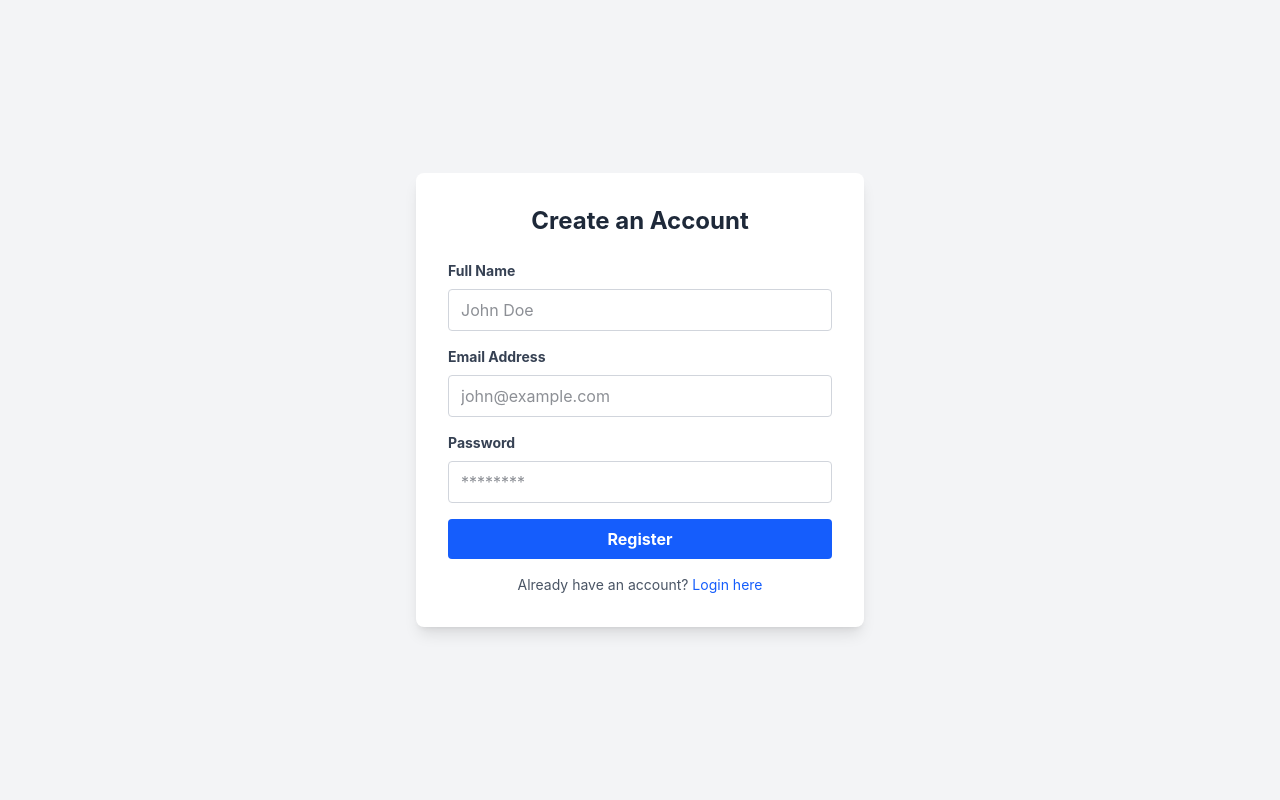
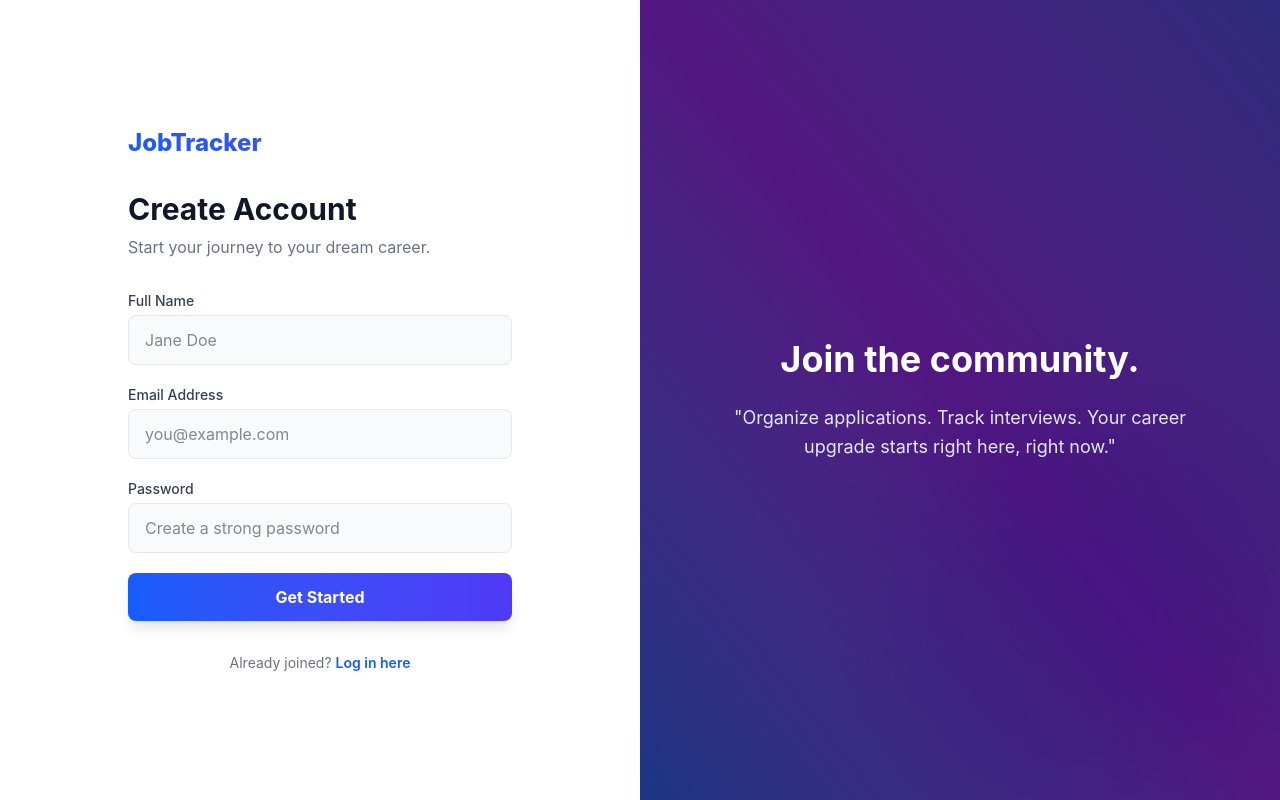
Before and after one commit to ErikLozanov/Job-Application-Tracker, a React (Vite) app in the folder client/: page /register in a window 1280 px wide. Built offline with nearby package versions, Linux system fonts and the light colour scheme; no server answers.

Commit message:
added new design for login and register page

```diff
--- a/client/src/pages/Login/Login.tsx
+++ b/client/src/pages/Login/Login.tsx
@@ -3,11 +3,7 @@ import { Link } from 'react-router-dom';
 import { useLogin } from '../../hooks/useAuth';
 
 const Login = () => {
-  const [formData, setFormData] = useState({
-    email: '',
-    password: '',
-  });
-
+  const [formData, setFormData] = useState({ email: '', password: '' });
   const { mutate: login, isPending, isError, error } = useLogin();
 
   const handleChange = (e: React.ChangeEvent<HTMLInputElement>) => {
@@ -20,67 +16,80 @@ const Login = () => {
   };
 
   return (
-    <div className="min-h-screen flex items-center justify-center bg-gray-100">
-      <div className="bg-white p-8 rounded-lg shadow-lg w-full max-w-md">
-        <h2 className="text-2xl font-bold text-center text-gray-800 mb-6">
-          Welcome Back
-        </h2>
+    <div className="min-h-screen flex">
+      <div className="w-full md:w-1/2 flex flex-col justify-center items-center bg-white px-8 py-12 lg:px-24">
+        <div className="w-full max-w-sm">
+          <Link to="/" className="text-2xl font-extrabold bg-clip-text text-transparent bg-gradient-to-r from-blue-600 to-indigo-600 mb-8 block">
+            JobTracker
+          </Link>
+
+          <h2 className="text-3xl font-bold text-gray-900 mb-2">Welcome back</h2>
+          <p className="text-gray-500 mb-8">Please enter your details to sign in.</p>
 
           {isError && (
-          <div className="bg-red-100 border border-red-400 text-red-700 px-4 py-3 rounded mb-4 text-sm">
+            <div className="bg-red-50 border-l-4 border-red-500 text-red-700 p-4 mb-6 text-sm rounded-r">
               {(error as any)?.response?.data?.message || 'Login failed'}
             </div>
           )}
 
-        <form onSubmit={handleSubmit} className="space-y-4">
+          <form onSubmit={handleSubmit} className="space-y-6">
             <div>
-            <label className="block text-gray-700 text-sm font-bold mb-2">
-              Email Address
-            </label>
+              <label className="block text-sm font-medium text-gray-700 mb-1">Email Address</label>
               <input
                 type="email"
                 name="email"
+                required
+                className="w-full px-4 py-3 rounded-lg bg-gray-50 border border-gray-200 text-gray-900 focus:outline-none focus:ring-2 focus:ring-blue-500 focus:bg-white transition-all"
+                placeholder="you@example.com"
                 value={formData.email}
                 onChange={handleChange}
-              className="w-full px-3 py-2 border border-gray-300 rounded focus:outline-none focus:ring-2 focus:ring-blue-500"
-              placeholder="john@example.com"
-              required
               />
             </div>
 
             <div>
-            <label className="block text-gray-700 text-sm font-bold mb-2">
-              Password
-            </label>
+              <label className="block text-sm font-medium text-gray-700 mb-1">Password</label>
               <input
                 type="password"
                 name="password"
+                required
+                className="w-full px-4 py-3 rounded-lg bg-gray-50 border border-gray-200 text-gray-900 focus:outline-none focus:ring-2 focus:ring-blue-500 focus:bg-white transition-all"
+                placeholder="••••••••"
                 value={formData.password}
                 onChange={handleChange}
-              className="w-full px-3 py-2 border border-gray-300 rounded focus:outline-none focus:ring-2 focus:ring-blue-500"
-              placeholder="********"
-              required
               />
             </div>
 
             <button
               type="submit"
               disabled={isPending}
-            className={`w-full text-white font-bold py-2 px-4 rounded transition duration-200
-              ${isPending
-                ? 'bg-blue-300 cursor-not-allowed'
-                : 'bg-blue-600 hover:bg-blue-700'}`}
+              className={`w-full py-3 px-4 rounded-lg text-white font-bold shadow-lg transform transition-all duration-200
+                bg-gradient-to-r from-blue-600 to-indigo-600 hover:from-blue-700 hover:to-indigo-700 hover:-translate-y-0.5
+                ${isPending ? 'opacity-70 cursor-not-allowed' : ''}`}
             >
-            {isPending ? 'Logging in...' : 'Login'}
+              {isPending ? 'Signing in...' : 'Sign in'}
             </button>
           </form>
 
-        <p className="mt-4 text-center text-sm text-gray-600">
+          <p className="mt-8 text-center text-sm text-gray-500">
             Don't have an account?{' '}
-          <Link to="/register" className="text-blue-600 hover:underline">
-            Register here
+            <Link to="/register" className="font-semibold text-blue-600 hover:text-blue-500 hover:underline">
+              Create free account
             </Link>
           </p>
+        </div>
+      </div>
+
+      <div className="hidden md:flex md:w-1/2 bg-gray-900 relative overflow-hidden items-center justify-center p-12">
+        <div className="absolute inset-0 bg-gradient-to-br from-blue-600 via-indigo-900 to-purple-900 opacity-90" />
+        <div className="absolute top-0 right-0 w-96 h-96 bg-blue-500 rounded-full mix-blend-multiply filter blur-3xl opacity-20 animate-blob" />
+        <div className="absolute bottom-0 left-0 w-96 h-96 bg-purple-500 rounded-full mix-blend-multiply filter blur-3xl opacity-20 animate-blob animation-delay-2000" />
+
+        <div className="relative z-10 text-white max-w-lg text-center">
+          <h2 className="text-4xl font-bold mb-6">Master your job search.</h2>
+          <p className="text-lg text-blue-100 leading-relaxed">
+            "The secret to getting ahead is getting started. Track every application, ace every interview, and land your dream job."
+          </p>
+        </div>
       </div>
     </div>
   );
--- a/client/src/pages/Register/Register.tsx
+++ b/client/src/pages/Register/Register.tsx
@@ -3,12 +3,7 @@ import { Link } from 'react-router-dom';
 import { useRegister } from '../../hooks/useAuth';
 
 const Register = () => {
-  const [formData, setFormData] = useState({
-    name: '',
-    email: '',
-    password: '',
-  });
-
+  const [formData, setFormData] = useState({ name: '', email: '', password: '' });
   const { mutate: register, isPending, isError, error } = useRegister();
 
   const handleChange = (e: React.ChangeEvent<HTMLInputElement>) => {
@@ -21,82 +16,92 @@ const Register = () => {
   };
 
   return (
-    <div className="min-h-screen flex items-center justify-center bg-gray-100">
-      <div className="bg-white p-8 rounded-lg shadow-lg w-full max-w-md">
-        <h2 className="text-2xl font-bold text-center text-gray-800 mb-6">
-          Create an Account
-        </h2>
+    <div className="min-h-screen flex">
+      <div className="w-full md:w-1/2 flex flex-col justify-center items-center bg-white px-8 py-12 lg:px-24">
+        <div className="w-full max-w-sm">
+          <Link to="/" className="text-2xl font-extrabold bg-clip-text text-transparent bg-gradient-to-r from-blue-600 to-indigo-600 mb-8 block">
+            JobTracker
+          </Link>
+
+          <h2 className="text-3xl font-bold text-gray-900 mb-2">Create Account</h2>
+          <p className="text-gray-500 mb-8">Start your journey to your dream career.</p>
 
           {isError && (
-          <div className="bg-red-100 border border-red-400 text-red-700 px-4 py-3 rounded mb-4 text-sm">
+            <div className="bg-red-50 border-l-4 border-red-500 text-red-700 p-4 mb-6 text-sm rounded-r">
               {(error as any)?.response?.data?.message || 'Registration failed'}
             </div>
           )}
 
-        <form onSubmit={handleSubmit} className="space-y-4">
+          <form onSubmit={handleSubmit} className="space-y-5">
             <div>
-            <label className="block text-gray-700 text-sm font-bold mb-2">
-              Full Name
-            </label>
+              <label className="block text-sm font-medium text-gray-700 mb-1">Full Name</label>
               <input
                 type="text"
                 name="name"
+                required
+                className="w-full px-4 py-3 rounded-lg bg-gray-50 border border-gray-200 text-gray-900 focus:outline-none focus:ring-2 focus:ring-blue-500 focus:bg-white transition-all"
+                placeholder="Jane Doe"
                 value={formData.name}
                 onChange={handleChange}
-              className="w-full px-3 py-2 border border-gray-300 rounded focus:outline-none focus:ring-2 focus:ring-blue-500"
-              placeholder="John Doe"
-              required
               />
             </div>
 
             <div>
-            <label className="block text-gray-700 text-sm font-bold mb-2">
-              Email Address
-            </label>
+              <label className="block text-sm font-medium text-gray-700 mb-1">Email Address</label>
               <input
                 type="email"
                 name="email"
+                required
+                className="w-full px-4 py-3 rounded-lg bg-gray-50 border border-gray-200 text-gray-900 focus:outline-none focus:ring-2 focus:ring-blue-500 focus:bg-white transition-all"
+                placeholder="you@example.com"
                 value={formData.email}
                 onChange={handleChange}
-              className="w-full px-3 py-2 border border-gray-300 rounded focus:outline-none focus:ring-2 focus:ring-blue-500"
-              placeholder="john@example.com"
-              required
               />
             </div>
 
             <div>
-            <label className="block text-gray-700 text-sm font-bold mb-2">
-              Password
-            </label>
+              <label className="block text-sm font-medium text-gray-700 mb-1">Password</label>
               <input
                 type="password"
                 name="password"
+                required
+                className="w-full px-4 py-3 rounded-lg bg-gray-50 border border-gray-200 text-gray-900 focus:outline-none focus:ring-2 focus:ring-blue-500 focus:bg-white transition-all"
+                placeholder="Create a strong password"
                 value={formData.password}
                 onChange={handleChange}
-              className="w-full px-3 py-2 border border-gray-300 rounded focus:outline-none focus:ring-2 focus:ring-blue-500"
-              placeholder="********"
-              required
               />
             </div>
 
             <button
               type="submit"
               disabled={isPending}
-            className={`w-full text-white font-bold py-2 px-4 rounded transition duration-200
-              ${isPending
-                ? 'bg-blue-300 cursor-not-allowed'
-                : 'bg-blue-600 hover:bg-blue-700'}`}
+              className={`w-full py-3 px-4 rounded-lg text-white font-bold shadow-lg transform transition-all duration-200
+                bg-gradient-to-r from-blue-600 to-indigo-600 hover:from-blue-700 hover:to-indigo-700 hover:-translate-y-0.5
+                ${isPending ? 'opacity-70 cursor-not-allowed' : ''}`}
             >
-            {isPending ? 'Creating Account...' : 'Register'}
+              {isPending ? 'Creating Account...' : 'Get Started'}
             </button>
           </form>
 
-        <p className="mt-4 text-center text-sm text-gray-600">
-          Already have an account?{' '}
-          <Link to="/login" className="text-blue-600 hover:underline">
-            Login here
+          <p className="mt-8 text-center text-sm text-gray-500">
+            Already joined?{' '}
+            <Link to="/login" className="font-semibold text-blue-600 hover:text-blue-500 hover:underline">
+              Log in here
             </Link>
           </p>
+        </div>
+      </div>
+
+      <div className="hidden md:flex md:w-1/2 bg-gray-900 relative overflow-hidden items-center justify-center p-12">
+        <div className="absolute inset-0 bg-gradient-to-bl from-indigo-900 via-purple-900 to-blue-900 opacity-90" />
+        <div className="absolute bottom-0 right-0 w-96 h-96 bg-indigo-500 rounded-full mix-blend-multiply filter blur-3xl opacity-20 animate-blob" />
+
+        <div className="relative z-10 text-white max-w-lg text-center">
+          <h2 className="text-4xl font-bold mb-6">Join the community.</h2>
+          <p className="text-lg text-indigo-100 leading-relaxed">
+            "Organize applications. Track interviews. Your career upgrade starts right here, right now."
+          </p>
+        </div>
       </div>
     </div>
   );
```
Lines whose indentation alone changed are shown as unchanged.
